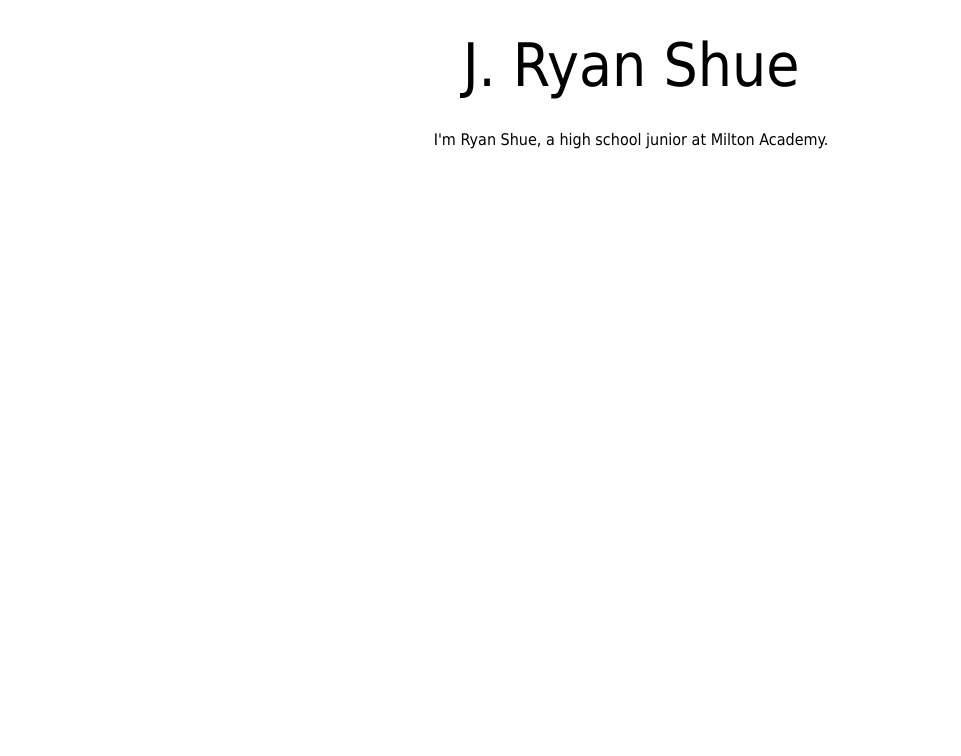
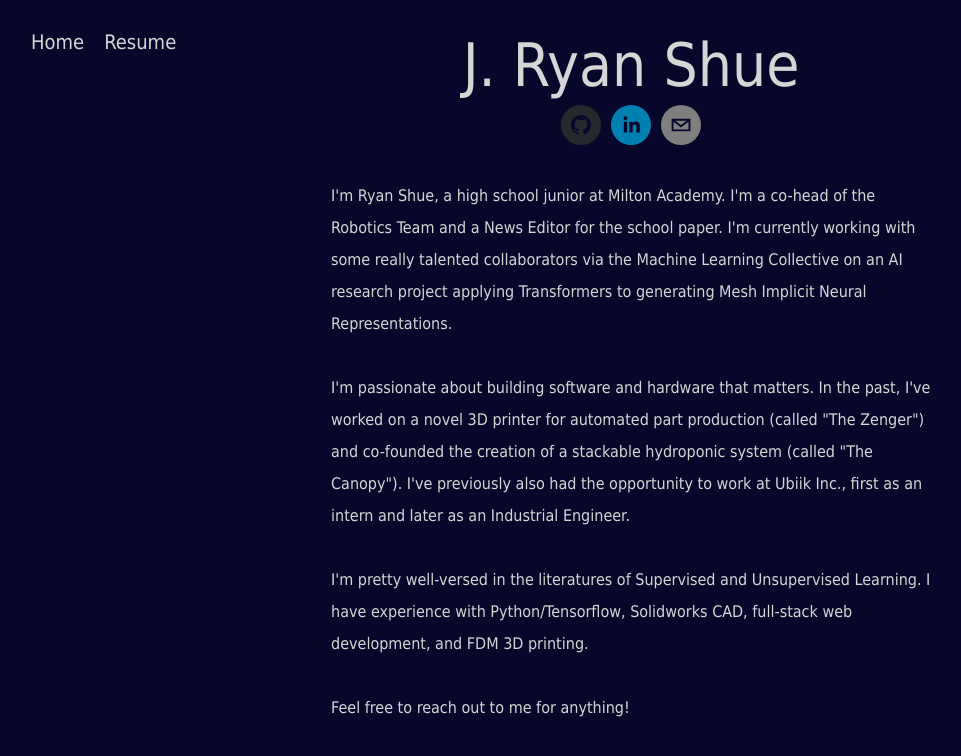
Before and after one commit to JRyanShue/personal-website, a React (Create React App) app: page / in a window 1280 px wide. Shown: the top 756 px of the page, without its empty margins (9-970 px from the left). Built offline with nearby package versions, Linux system fonts and the light colour scheme.

Commit message:
added everything

```diff
--- a/package.json
+++ b/package.json
@@ -6,9 +6,11 @@
     "@testing-library/jest-dom": "^5.16.1",
     "@testing-library/react": "^12.1.2",
     "@testing-library/user-event": "^13.5.0",
+    "font-awesome": "^4.7.0",
     "react": "^17.0.2",
     "react-dom": "^17.0.2",
     "react-scripts": "5.0.0",
+    "react-social-icons": "^5.9.0",
     "web-vitals": "^2.1.4"
   },
   "scripts": {
--- a/src/App.css
+++ b/src/App.css
@@ -37,26 +37,55 @@
   }
 }
 
+body {
+
+  background-color: #07072b;
+  color: rgb(214, 214, 214);
+
+}
+
+.front-page {
+
+  text-align: center;
+  align-items: center;
+
+}
+
 .front-menubar {
 
+  position: absolute;
+  display: flex;
+  left: 30px;
+  font-family: Tahoma, sans-serif;
+  font-size: 20px;
+
+}
+
+.front-links {
+
+  position: relative;
+  border: 10px;
+
+}
+
+.front-title {
+
+  margin-top: 30px;
+  border: 10px;
   font-family: Tahoma, sans-serif;
   font-size: 60px;
 
 }
 
-.front-title {
+.front-about {
 
-  margin: 30px;
+  text-align: left;
+  margin: auto;
+  margin-top: 30px;
+  margin-bottom: 30px;
+  width: 600px;
   font-family: Tahoma, sans-serif;
-  font-size: 60px;
-
-}
-
-.front-page {
-
-  margin: 30px;
-  text-align: center;
-  font-family: Tahoma, sans-serif;
+  line-height: 2;
   font-size: 16px;
 
 }
--- a/src/FrontAbout.js
+++ b/src/FrontAbout.js
@@ -1,8 +1,23 @@
 
 function FrontAbout() {
     return (
-        <div className="front-about">
-            I'm Ryan Shue, a high school junior at Milton Academy.
+        <div>
+            <div className="front-about">
+                <i class="fab fa-github"></i>
+                I'm Ryan Shue, a high school junior at Milton Academy. I'm a co-head of the Robotics Team and a News Editor for the school paper.
+                I'm currently working with some really talented collaborators via the Machine
+                Learning Collective on an AI research project applying Transformers to generating Mesh Implicit Neural Representations.
+                <br/><br/>
+                I'm passionate about building software and hardware that matters.
+                In the past, I've worked on a novel 3D printer for automated part production (called "The Zenger")
+                and co-founded the creation of a stackable hydroponic system (called "The Canopy"). I've previously also had the opportunity to work at
+                Ubiik Inc., first as an intern and later as an Industrial Engineer.
+                <br/><br/>
+                I'm pretty well-versed in the literatures of Supervised and Unsupervised Learning. I have experience with Python/Tensorflow, Solidworks CAD, full-stack web development, and FDM 3D printing.
+                <br/><br/>
+                Feel free to reach out to me for anything!
+                <br/>
+            </div>
         </div>
     )
 }
--- /dev/null
+++ b/src/FrontLinks.js
@@ -0,0 +1,14 @@
+
+import { SocialIcon } from 'react-social-icons';
+
+function FrontLinks() {
+    return (
+        <div className='front-links'>
+            <SocialIcon url='https://github.com/JRyanShue' style={{width:'40px', height:'40px', margin:'5px'}}/>
+            <SocialIcon url='https://www.linkedin.com/in/ryan-shue-27656120b/' style={{width:'40px', height:'40px', margin:'5px'}}/>
+            <SocialIcon url='mailto:ryan_shue23@milton.edu' style={{width:'40px', height:'40px', margin:'5px'}}/>
+        </div>
+    )
+}
+
+export { FrontLinks };
--- a/src/FrontMenubar.js
+++ b/src/FrontMenubar.js
@@ -1,8 +1,21 @@
 
 function FrontMenubar() {
     return (
-        <div className="front-menubar">
-
+        <div className='front-menubar'>
+            <div
+            onClick={() => {window.location = 'https://jryanshue.com'}}
+            style={{cursor:'pointer', marginLeft:'10px', marginRight:'10px'}}
+            >
+            Home
+            </div>
+            <div
+            id="resume"
+            onClick={() => {window.open('https://docs.google.com/document/d/12di_u-VAEeL1y3q44KheB3eU25YZYMiRr9ws9ffI_xQ/edit')}}
+            onMouseHover={() => {document.getElementById('resume').style.color = '#ff0000'}}
+            style={{cursor:'pointer', marginLeft:'10px', marginRight:'10px'}}
+            >
+                Resume
+            </div>
         </div>
     )
 }
--- a/src/FrontPage.js
+++ b/src/FrontPage.js
@@ -1,5 +1,6 @@
 
 import { FrontMenubar } from "./FrontMenubar";
+import { FrontLinks } from "./FrontLinks";
 import { FrontAbout } from "./FrontAbout";
 import { FrontTitle } from "./FrontTitle";
 
@@ -8,6 +9,7 @@
         <div className="front-page">
             <FrontMenubar />
             <FrontTitle />
+            <FrontLinks />
             <FrontAbout />
         </div>
     )
```
Also changed, not shown: 1 other file (tests, documents, lock files or other folders).
